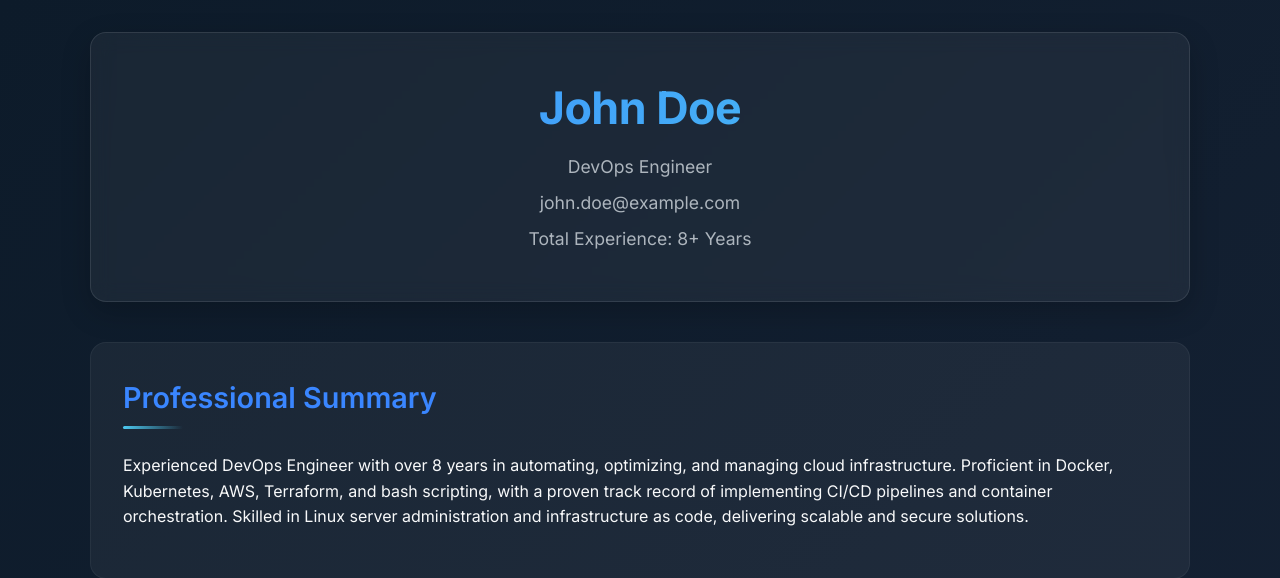
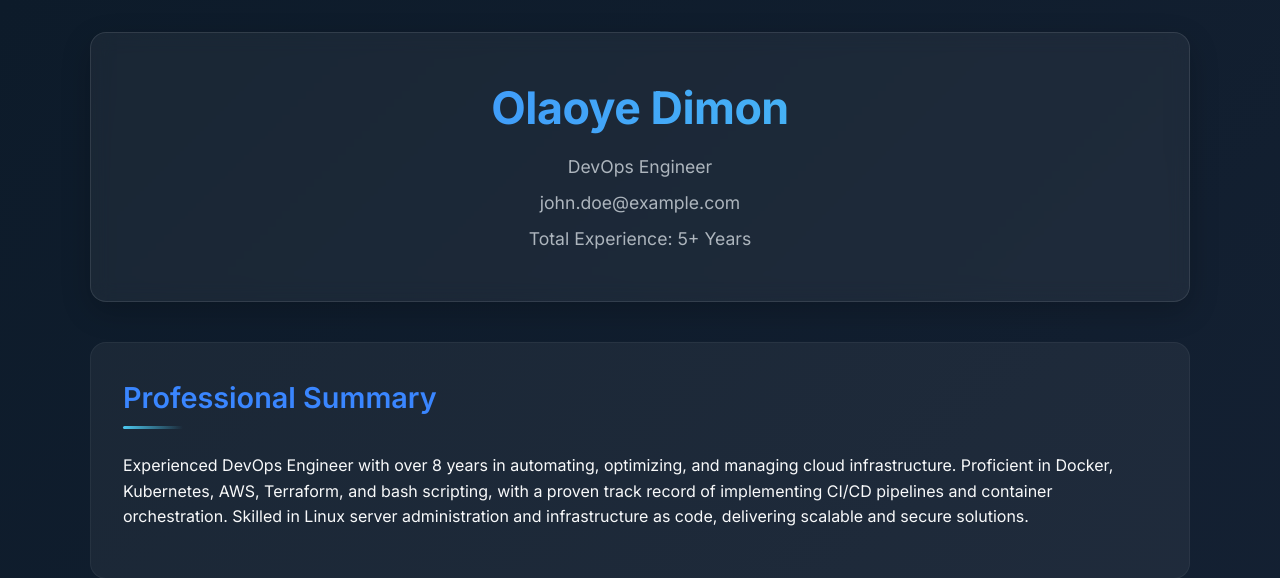
Before and after one commit to maurel1991/my-portefolio, a Flask app: page / in a window 1280 px wide. Shown: the top 578 px of the page. Run offline with Flask 3, Linux system fonts and the light colour scheme.

Commit message:
new commit

```diff
--- a/templates/index.html
+++ b/templates/index.html
@@ -271,10 +271,10 @@
 <body>
     <div class="container">
         <header class="header">
-            <h1>John Doe</h1>
+            <h1>Olaoye Dimon</h1>
             <p>DevOps Engineer</p>
             <p>john.doe@example.com</p>
-            <p>Total Experience: 8+ Years</p>
+            <p>Total Experience: 5+ Years</p>
         </header>
 
         <section class="section summary">
```
